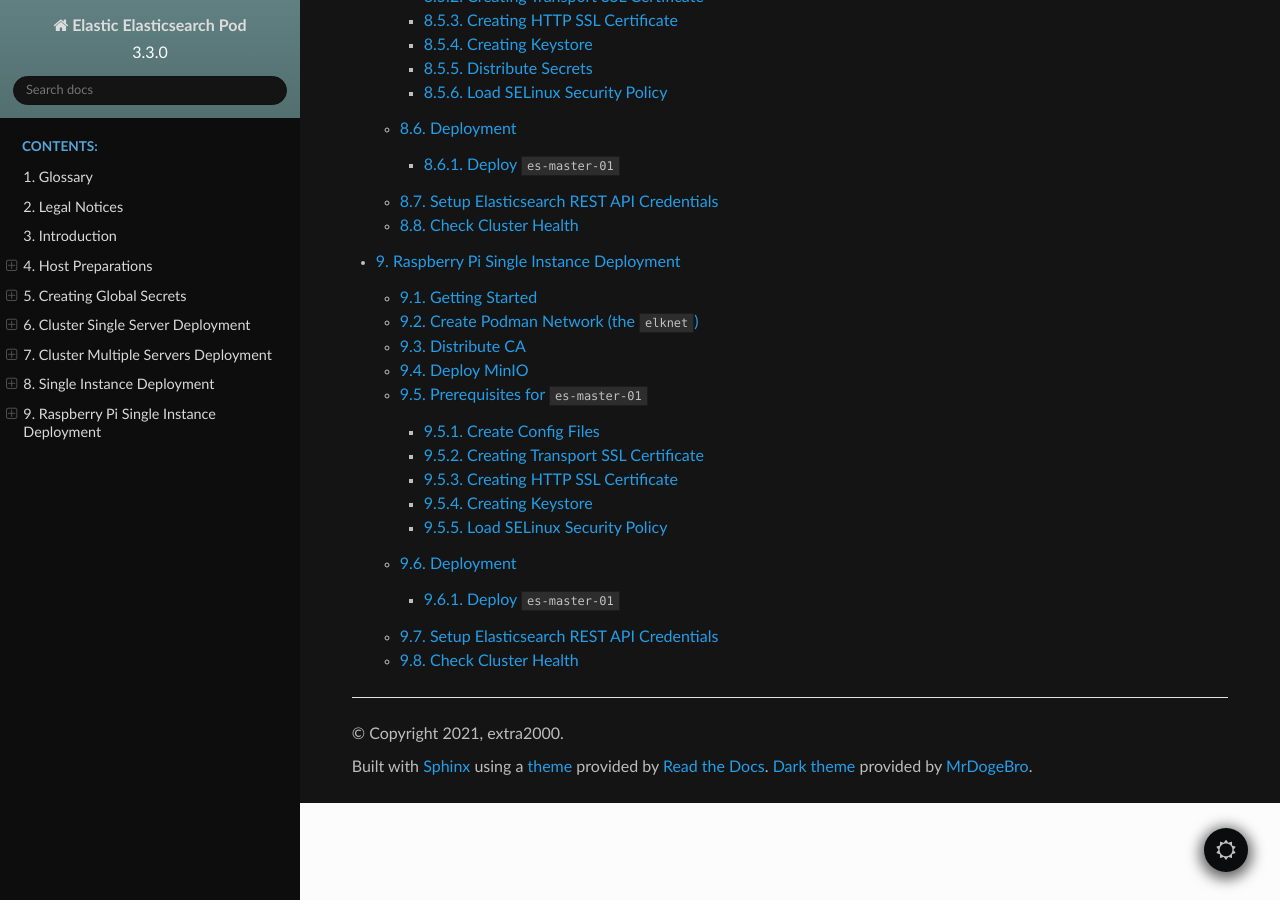
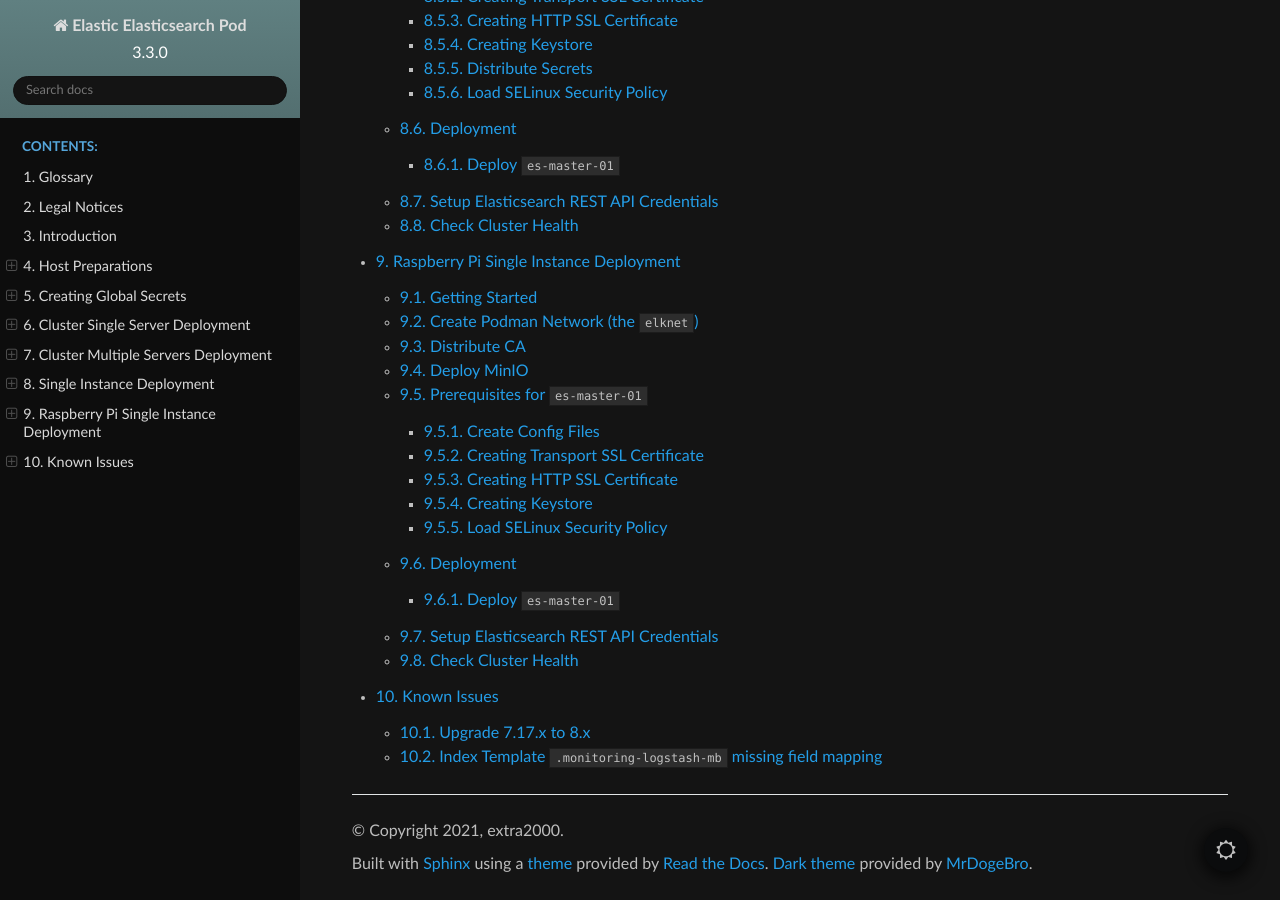
Before and after one commit to extra2000/elastic-elasticsearch-pod, a Sphinx documentation site: the page built from docs/source/index.rst, in a window 1280 px wide and 900 px high, scrolled down 7096 px. Built offline with Sphinx 7.4.7 and the Read the Docs theme 2.0.0, drawn with Linux system fonts in a browser that asks for light colours; some of the changed lines change nothing that is shown.

Commit message:
docs: add Chapter `Known Issues`

```diff
--- a/docs/source/index.rst
+++ b/docs/source/index.rst
@@ -15,3 +15,4 @@
   example_cluster_multi_servers
   example_general_single_instance
   example_rpi_single_instance
+  known_issues
--- /dev/null
+++ b/docs/source/known_issues.rst
@@ -0,0 +1,71 @@
+Known Issues
+============
+
+Upgrade 7.17.x to 8.x
+---------------------
+
+Update this repository.
+
+Upgrade keystore:
+
+.. code:: bash
+
+    podman run -it --rm -v ./secrets:/tmp/secrets:rw --user=root --entrypoint=bash localhost/extra2000/elastic/elasticsearch
+    cp -v /tmp/secrets/es-master-01.keystore /usr/share/elasticsearch/config/elasticsearch.keystore
+    ./bin/elasticsearch-keystore upgrade
+    chown elasticsearch:elasticsearch /tmp/secrets/es-master-01.keystore
+
+Stop Kibana and Logstash. Also disable routes at NGINX if any.
+
+Temporary disable xpack security and comment all SSL related configs in ``configs/es-master-01.yml``:
+
+.. code:: yaml
+
+    xpack.security.enabled: false
+    xpack.security.http.ssl.enabled: false
+    #xpack.security.http.ssl.keystore.path: "elastic-http.p12"
+    #xpack.security.http.ssl.verification_mode: certificate
+    xpack.security.transport.ssl.enabled: false
+    #xpack.security.transport.ssl.verification_mode: full
+    #xpack.security.transport.ssl.client_authentication: required
+    #xpack.security.transport.ssl.keystore.path: elastic-transport.p12
+    #xpack.security.transport.ssl.truststore.path: elastic-transport.p12
+
+Remove keystore mount lines in pod file if any.
+
+Start pod and let the pod run until health is GREEN.
+
+Copy keystore:
+
+.. code:: bash
+
+    podman cp ./secrets/es-master-01.keystore elk-es-master-01-pod-es-master-01:/usr/share/elasticsearch/config/elasticsearch.keystore
+
+The old keystore can be safely deleted:
+
+.. code:: bash
+
+    rm ./secrets/es-master-01.keystore
+
+Stop and destroy pod.
+
+Re-enable xpack security and un-comment all SSL related configs in ``configs/es-master-01.yml``:
+
+.. code:: yaml
+
+    xpack.security.enabled: true
+    xpack.security.http.ssl.enabled: true
+    xpack.security.http.ssl.keystore.path: "elastic-http.p12"
+    xpack.security.http.ssl.verification_mode: certificate
+    xpack.security.transport.ssl.enabled: true
+    xpack.security.transport.ssl.verification_mode: full
+    xpack.security.transport.ssl.client_authentication: required
+    xpack.security.transport.ssl.keystore.path: elastic-transport.p12
+    xpack.security.transport.ssl.truststore.path: elastic-transport.p12
+
+Start pod as usual.
+
+Index Template ``.monitoring-logstash-mb`` missing field mapping
+----------------------------------------------------------------
+
+Define the following field ``logstash.node.stats.pipelines.queue.capacity.queue_size_in_bytes`` as ``long`` data type. This fixes an error with reason "``mapper [logstash.node.stats.pipelines.queue.capacity.queue_size_in_bytes] cannot be changed from type [float] to [long]``".
```
